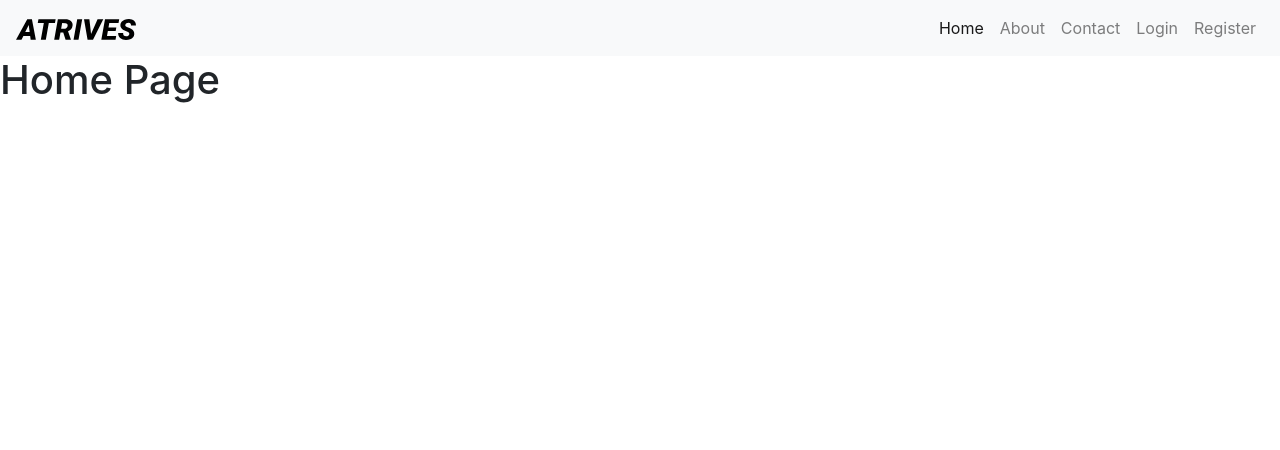
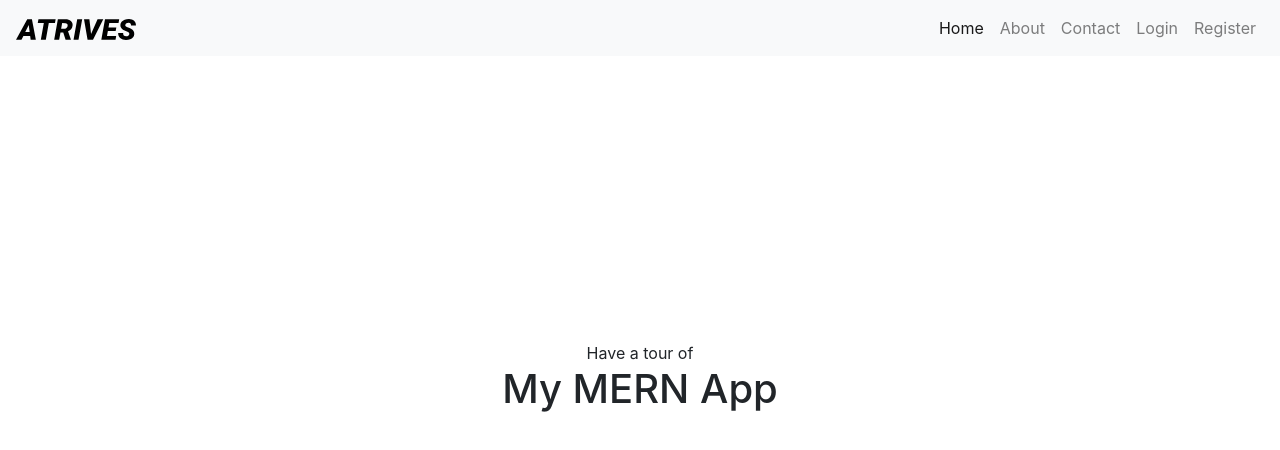
Before and after one commit to AdityaTrivedi14/MERN_app, a React (Create React App) app in the folder client/: page /home in a window 1280 px wide. Shown: the top 450 px of the page. Built offline with nearby package versions, Linux system fonts and the light colour scheme.

Commit message:
Home Page UI

```diff
--- a/client/src/App.css
+++ b/client/src/App.css
@@ -5,6 +5,15 @@
 }
 .logo {
   width: 120px;
+}
+
+/* Home Page */
+.homePage {
+  width: 100%;
+  height: calc(100vh - 150px);
+}
+.homeTitle {
+  margin-bottom: 0;
 }
 
 /* SignUp and Login Page CSS */
--- a/client/src/components/Home.js
+++ b/client/src/components/Home.js
@@ -1,11 +1,16 @@
-import React from 'react'
+import React from "react";
 
 const Home = () => {
-    return (
-        <div>
-            <h1>Home Page</h1>
+  return (
+    <>
+      <div className="homePage d-flex justify-content-center align-items-center">
+        <div className="homeInner text-center">
+          <p className="homeTitle">Have a tour of</p>
+          <h1 className="homeHeading">My MERN App</h1>
         </div>
-    )
-}
+      </div>
+    </>
+  );
+};
 
-export default Home
+export default Home;
```
